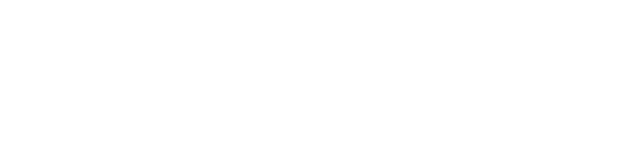
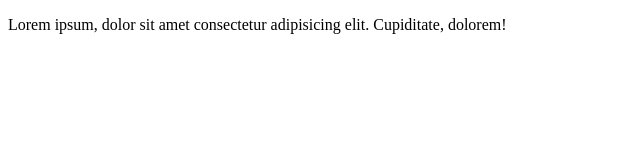
Before and after one commit to cristianCz30/test-repositorio, a plain HTML site: page index.html in a window 1280 px wide. Shown: the whole page, without its empty margins (0-640 px from the left). Drawn offline with Linux system fonts and the light colour scheme.

Commit message:
AGREGADO DI CONTENEDOR

```diff
--- a/index.html
+++ b/index.html
@@ -6,6 +6,11 @@
     <title>Git VSCODE</title>
 </head>
 <body>
+  <!--DIV CONTENEDOR 1-->
+  <div class="container">
+<div class="row"></div>
+<p>Lorem ipsum, dolor sit amet consectetur adipisicing elit. Cupiditate, dolorem!</p>
+  </div>
 
 </body>
 </html>
```
